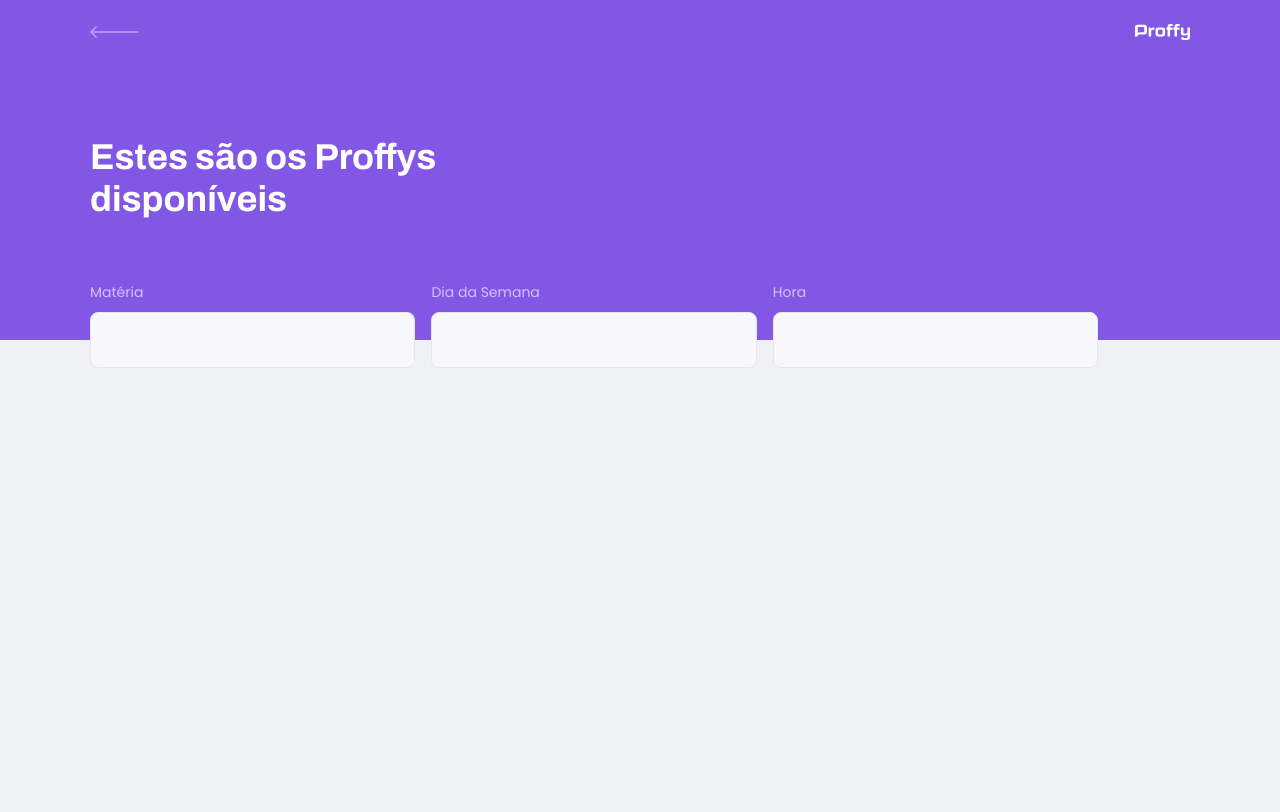
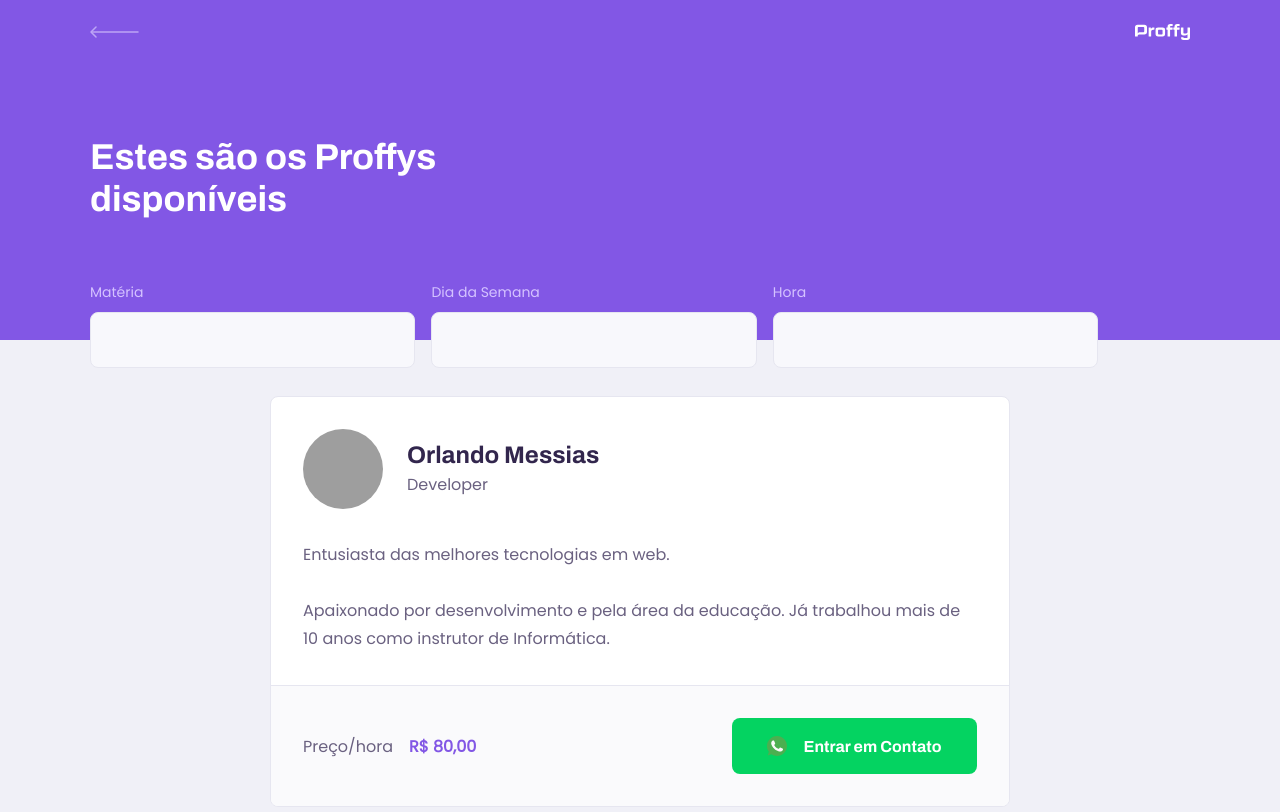
Before and after one commit to orlando-messias/next-level-week-2, a React (Create React App) app: page /study in a window 1280 px wide. Shown: the top 812 px of the page. Built offline with nearby package versions, Linux system fonts and the light colour scheme; grey boxes are pictures that could not be loaded.

Commit message:
TeacherItem component

```diff
--- /dev/null
+++ b/src/components/TeacherItem/index.tsx
@@ -0,0 +1,34 @@
+import React from 'react';
+
+import whatsappIcon from '../../assets/images/icons/whatsapp.svg';
+import './teacherItemStyles.css';
+
+function TeacherItem() {
+  return (
+    <article className="teacher-item">
+      <header>
+        <img src="https://avatars2.githubusercontent.com/u/52613749?s=460&u=5740f41f865cad8715d42dfb08d703dfe39a22d6&v=4" alt="pic" />
+        <div>
+          <strong>Orlando Messias</strong>
+          <span>Developer</span>
+        </div>
+      </header>
+      <p>
+        Entusiasta das melhores tecnologias em web. <br /><br />
+        Apaixonado por desenvolvimento e pela área da educação. Já trabalhou mais de 10 anos como instrutor de Informática.
+      </p>
+      <footer>
+        <p>
+          Preço/hora
+          <strong>R$ 80,00</strong>
+        </p>
+        <button type="button">
+          <img src={whatsappIcon} alt="whatsapp" />
+          Entrar em Contato
+        </button>
+      </footer>
+    </article>
+  );
+}
+
+export default TeacherItem;
--- /dev/null
+++ b/src/components/TeacherItem/teacherItemStyles.css
@@ -0,0 +1,102 @@
+.teacher-item {
+  background: var(--color-box-base);
+  border: 1px solid var(--color-line-in-white);
+  border-radius: 0.8rem;
+  margin-top: 2.4rem;
+  overflow: hidden;
+}
+
+.teacher-item header {
+  padding: 3.2rem 2rem;
+  display: flex;
+  align-items: center;
+}
+
+.teacher-item header img {
+  width: 8rem;
+  height: 8rem;
+  border-radius: 50%;
+}
+
+.teacher-item header div {
+  margin-left: 2.4rem;
+}
+
+.teacher-item header div strong {
+  font: 700 2.4rem Archivo;
+  display: block;
+  color: var(--color-text-title);
+}
+
+.teacher-item header div span {
+  font-size: 1.6rem;
+  display: block;
+  margin-top: 0.4rem;
+}
+
+.teacher-item > p {
+  padding: 0 2rem;
+  font-size: 1.6rem;
+  line-height: 2.8rem;
+}
+
+.teacher-item footer {
+  padding: 3.2rem 2rem;
+  background: var(--color-box-footer);
+  border-top: 1px solid var(--color-line-in-white);
+  margin-top: 3.2rem;
+  display: flex;
+  align-items: center;
+  justify-content: space-between;
+}
+
+.teacher-item footer p strong {
+  color: var(--color-primary);
+  font-size: 1.6rem;
+  display: block;
+}
+
+.teacher-item footer button {
+  width: 20rem;
+  height: 5.6rem;
+  background: var(--color-secundary);
+  color: var(--color-button-text);
+  border: 0;
+  border-radius: 0.8rem;
+  cursor: pointer;
+  font: 700 1.4rem Archivo;
+  display: flex;
+  align-items: center;
+  justify-content: space-evenly;
+  transition: 0.2s;
+}
+
+.teacher-item footer button:hover {
+  background: var(--color-secundary-dark);
+}
+
+@media (min-width: 700px) {
+  .teacher-item header,
+  .teacher-item footer {
+    padding: 3.2rem;
+  }
+
+  .teacher-item > p {
+    padding: 0 3.2rem;
+  }
+
+  .teacher-item footer p strong {
+    display: initial;   /* retira o display: block que foi colocado antes */
+    margin-left: 1.6rem;
+  }
+
+  .teacher-item footer button {
+    width: 24.5rem;
+    font-size: 1.6rem;
+    justify-content: center;
+  }
+
+  .teacher-item footer button img {
+    margin-right: 1.6rem;
+  }
+}
--- a/src/pages/TeacherList/index.tsx
+++ b/src/pages/TeacherList/index.tsx
@@ -1,6 +1,7 @@
 import React from 'react';
 import PageHeader from '../PageHeader';
 import './teacherListStyles.css';
+import TeacherItem from '../../components/TeacherItem';
 
 function TeacherList() {
   return (
@@ -27,7 +28,7 @@
       </PageHeader>
 
       <main>
-
+        <TeacherItem />
       </main>
 
     </div>
--- a/src/pages/TeacherList/teacherListStyles.css
+++ b/src/pages/TeacherList/teacherListStyles.css
@@ -68,4 +68,10 @@
     margin-top: 0;
   }
 
+  #page-teacher-list main {
+    padding: 3.2rem 0;
+    max-width: 740px;
+    margin: 0 auto;
+  }
+
 }
```
